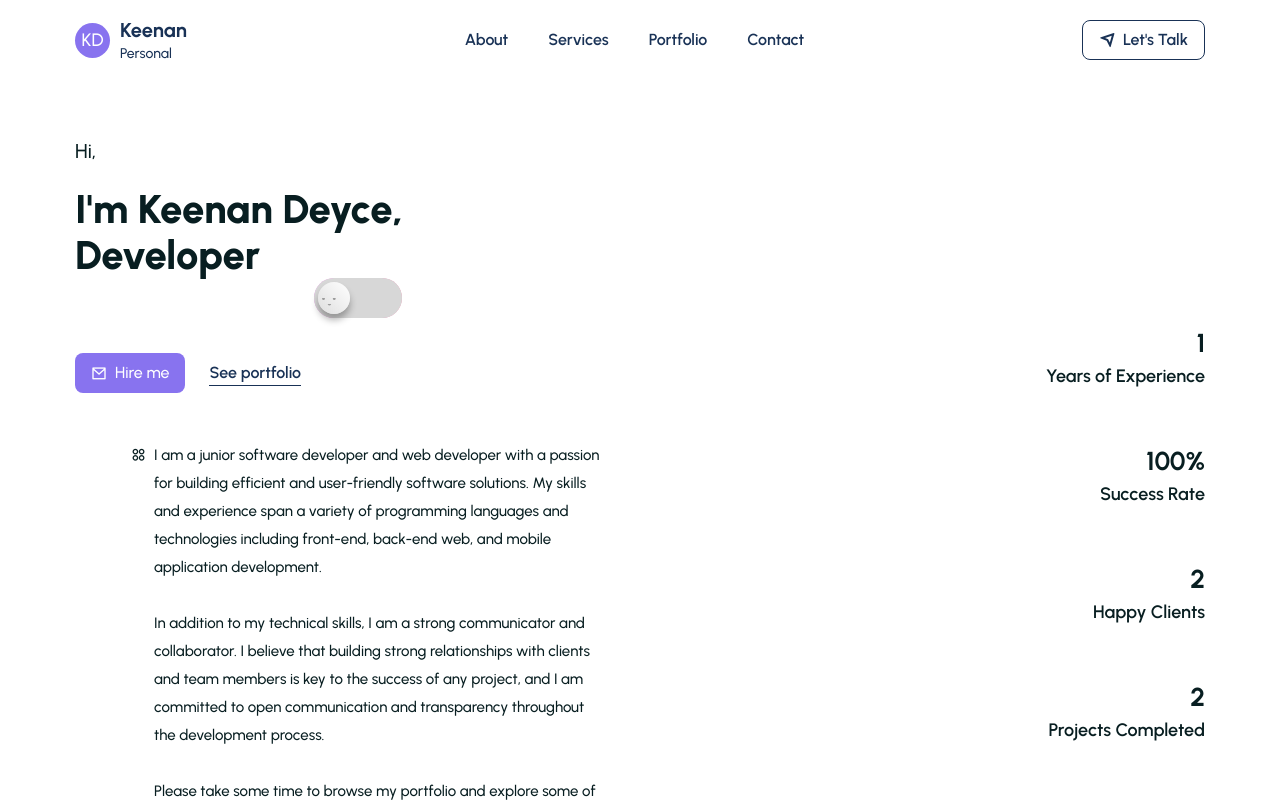
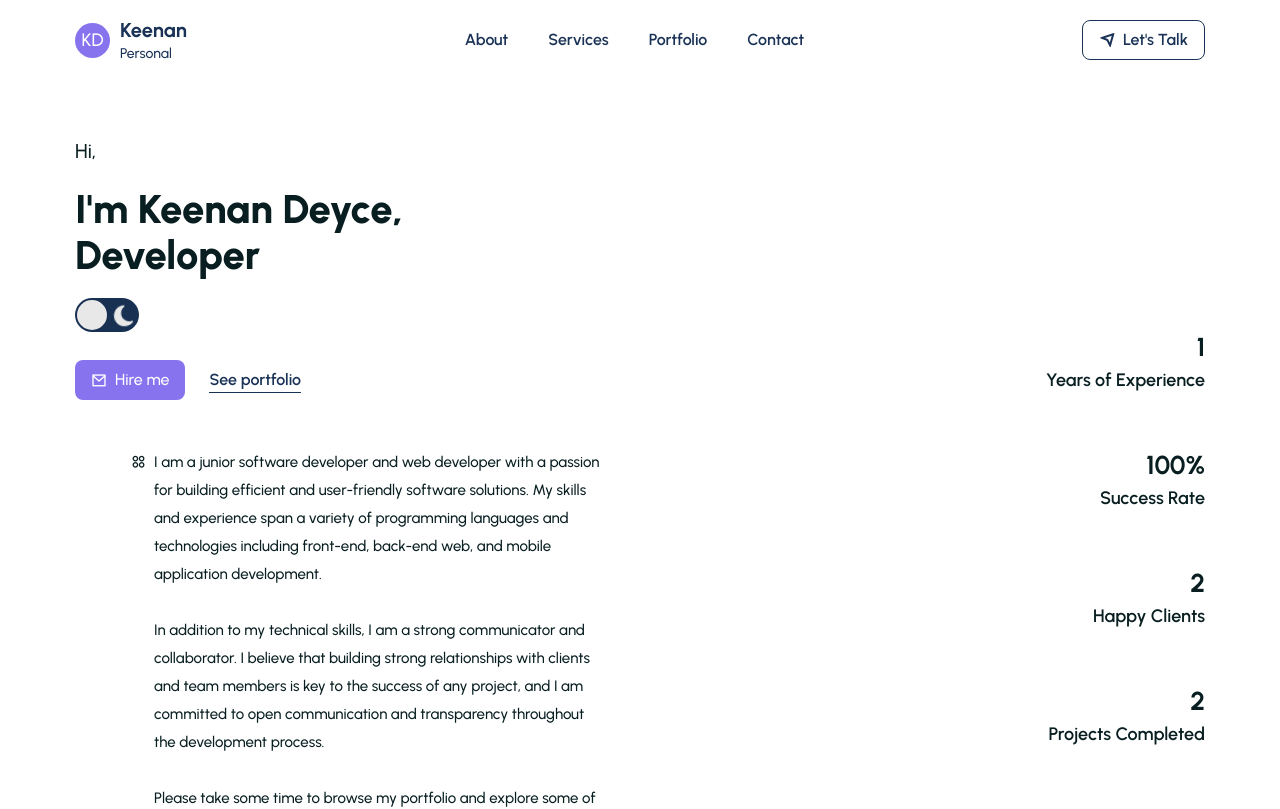
Before and after one commit to 1deyce/reactportfolio, a React (Create React App) app: page / in a window 1280 px wide. Shown: the top 809 px of the page. Built offline with nearby package versions, Linux system fonts and the light colour scheme.

Commit message:
Finished dark mode functionality

```diff
--- a/src/components/UI/Hero.jsx
+++ b/src/components/UI/Hero.jsx
@@ -50,14 +50,21 @@
                             I'm Keenan Deyce, <br />Developer
                         </h1>
 
-                        <div className='basis-1/3 mt-10 sm:mt-0 justify-center text-center'>
-                            <div class="checkbox-wrapper-5">
-                                <div class="check">
-                                    <input checked="" id="check-5" type="checkbox" onClick={handleThemeSwitch} />
-                                    <label for="check-5" />
-                                </div>
-                            </div>
-                        </div>
+                        <label className="switch mt-5">
+                            <span class="sun">
+                                <svg xmlns="http://www.w3.org/2000/svg" viewBox="0 0 24 24">
+                                <circle r="5" cy="12" cx="12"></circle>
+                                <path d="m21 13h-1a1 1 0 0 1 0-2h1a1 1 0 0 1 0 2zm-17 0h-1a1 1 0 0 1 0-2h1a1 1 0 0 1 0 2zm13.66-5.66a1 1 0 0 1 -.66-.29 1 1 0 0 1 0-1.41l.71-.71a1 1 0 1 1 1.41 1.41l-.71.71a1 1 0 0 1 -.75.29zm-12.02 12.02a1 1 0 0 1 -.71-.29 1 1 0 0 1 0-1.41l.71-.66a1 1 0 0 1 1.41 1.41l-.71.71a1 1 0 0 1 -.7.24zm6.36-14.36a1 1 0 0 1 -1-1v-1a1 1 0 0 1 2 0v1a1 1 0 0 1 -1 1zm0 17a1 1 0 0 1 -1-1v-1a1 1 0 0 1 2 0v1a1 1 0 0 1 -1 1zm-5.66-14.66a1 1 0 0 1 -.7-.29l-.71-.71a1 1 0 0 1 1.41-1.41l.71.71a1 1 0 0 1 0 1.41 1 1 0 0 1 -.71.29zm12.02 12.02a1 1 0 0 1 -.7-.29l-.66-.71a1 1 0 0 1 1.36-1.36l.71.71a1 1 0 0 1 0 1.41 1 1 0 0 1 -.71.24z"></path>
+                                </svg>
+                            </span>
+                            <span class="moon">
+                                <svg xmlns="http://www.w3.org/2000/svg" viewBox="0 0 384 512">
+                                <path d="m223.5 32c-123.5 0-223.5 100.3-223.5 224s100 224 223.5 224c60.6 0 115.5-24.2 155.8-63.4 5-4.9 6.3-12.5 3.1-18.7s-10.1-9.7-17-8.5c-9.8 1.7-19.8 2.6-30.1 2.6-96.9 0-175.5-78.8-175.5-176 0-65.8 36-123.1 89.3-153.3 6.1-3.5 9.2-10.5 7.7-17.3s-7.3-11.9-14.3-12.5c-6.3-.5-12.6-.8-19-.8z"></path>
+                                </svg>
+                            </span>
+                            <input type="checkbox" class="input" onChange={handleThemeSwitch} />
+                            <span class="slider"></span>
+                        </label>
 
                         <div
                             data-aos='fade-up'
--- a/src/components/toggle.css
+++ b/src/components/toggle.css
@@ -1,94 +1,214 @@
-.checkbox-wrapper-5 .check {
-    --size: 40px;
+/* .switch {
+    font-size: 17px;
     position: relative;
-    background: linear-gradient(90deg, #f19af3, #f099b5);
-    line-height: 0;
-    perspective: 400px;
-    font-size: var(--size);
+    display: inline-block;
+    width: 64px;
+    height: 34px;
   }
 
-.checkbox-wrapper-5 .check input[type="checkbox"],
-.checkbox-wrapper-5 .check label,
-.checkbox-wrapper-5 .check label::before,
-.checkbox-wrapper-5 .check label::after,
-.checkbox-wrapper-5 .check {
-    appearance: none;
-    display: inline-block;
-    border-radius: var(--size);
-    border: 0;
-    transition: .35s ease-in-out;
-    box-sizing: border-box;
-    cursor: pointer;
+  .switch input {
+    opacity: 0;
+    width: 0;
+    height: 0;
   }
 
-.checkbox-wrapper-5 .check label {
-    width: calc(2.2 * var(--size));
-    height: var(--size);
-    background: #d7d7d7;
-    overflow: hidden;
+  .slider {
+    position: absolute;
+    cursor: pointer;
+    top: 0;
+    left: 0;
+    right: 0;
+    bottom: 0;
+    background-color: #73C0FC;
+    transition: .4s;
+    border-radius: 30px;
   }
 
-.checkbox-wrapper-5 .check input[type="checkbox"] {
+  .slider:before {
     position: absolute;
-    z-index: 1;
-    width: calc(.8 * var(--size));
-    height: calc(.8 * var(--size));
-    top: calc(.1 * var(--size));
-    left: calc(.1 * var(--size));
-    background: linear-gradient(45deg, #dedede, #ffffff);
-    box-shadow: 0 6px 7px rgba(0,0,0,0.3);
-    outline: none;
-    margin: 0;
+    content: "";
+    height: 30px;
+    width: 30px;
+    border-radius: 20px;
+    left: 2px;
+    bottom: 2px;
+    z-index: 2;
+    background-color: #e8e8e8;
+    transition: .4s;
   }
 
-.checkbox-wrapper-5 .check input[type="checkbox"]:checked {
-    left: calc(1.3 * var(--size));
+  .sun svg {
+    position: absolute;
+    top: 6px;
+    left: 36px;
+    z-index: 1;
+    width: 24px;
+    height: 24px;
   }
 
-.checkbox-wrapper-5 .check input[type="checkbox"]:checked + label {
-    background: transparent;
+  .moon svg {
+    fill: #73C0FC;
+    position: absolute;
+    top: 5px;
+    left: 5px;
+    z-index: 1;
+    width: 24px;
+    height: 24px;
   }
 
-.checkbox-wrapper-5 .check label::before,
-.checkbox-wrapper-5 .check label::after {
-    content: "· ·";
-    position: absolute;
-    overflow: hidden;
-    left: calc(.15 * var(--size));
-    top: calc(.5 * var(--size));
-    height: var(--size);
-    letter-spacing: calc(-0.04 * var(--size));
-    color: #9b9b9b;
-    font-family: "Times New Roman", serif;
-    z-index: 2;
-    font-size: calc(.6 * var(--size));
-    border-radius: 0;
-    transform-origin: 0 0 calc(-0.5 * var(--size));
-    backface-visibility: hidden;
+  /* .switch:hover  .sun svg {
+    animation: rotate 15s linear infinite;
   }
 
-.checkbox-wrapper-5 .check label::after {
-    content: "●";
-    top: calc(.65 * var(--size));
-    left: calc(.2 * var(--size));
-    height: calc(.1 * var(--size));
-    width: calc(.35 * var(--size));
-    font-size: calc(.2 * var(--size));
-    transform-origin: 0 0 calc(-0.4 * var(--size));
+  @keyframes rotate {
+
+    0% {
+      transform: rotate(0);
     }
 
-.checkbox-wrapper-5 .check input[type="checkbox"]:checked + label::before,
-.checkbox-wrapper-5 .check input[type="checkbox"]:checked + label::after {
-    left: calc(1.55 * var(--size));
-    top: calc(.4 * var(--size));
-    line-height: calc(.1 * var(--size));
-    transform: rotateY(360deg);
+    100% {
+      transform: rotate(360deg);
+    }
   }
 
-.checkbox-wrapper-5 .check input[type="checkbox"]:checked + label::after {
-    height: calc(.16 * var(--size));
-    top: calc(.55 * var(--size));
-    left: calc(1.6 * var(--size));
-    font-size: calc(.6 * var(--size));
-    line-height: 0;
+  /* .switch:hover  .moon svg {
+    animation: tilt 5s linear infinite;
   }
+
+  @keyframes tilt {
+
+    0% {
+      transform: rotate(0deg);
+    }
+
+    25% {
+      transform: rotate(-10deg);
+    }
+
+    75% {
+      transform: rotate(10deg);
+    }
+
+    100% {
+      transform: rotate(0deg);
+    }
+  }
+
+  .input:checked + .slider {
+    background-color: #183153;
+  }
+
+  .input:focus + .slider {
+    box-shadow: 0 0 1px #183153;
+  }
+
+  .input:checked + .slider:before {
+    transform: translateX(30px);
+  }  */
+
+  .switch {
+    font-size: 17px;
+    position: relative;
+    display: inline-block;
+    width: 64px;
+    height: 34px;
+  }
+
+  .switch input {
+    opacity: 0;
+    width: 0;
+    height: 0;
+  }
+
+  .slider {
+    position: absolute;
+    cursor: pointer;
+    top: 0;
+    left: 0;
+    right: 0;
+    bottom: 0;
+    background-color: #183153;
+    transition: .4s;
+    border-radius: 30px;
+  }
+
+  .slider:before {
+    position: absolute;
+    content: "";
+    height: 30px;
+    width: 30px;
+    border-radius: 20px;
+    left: 2px;
+    bottom: 2px;
+    z-index: 2;
+    background-color: #e8e8e8;
+    transition: .4s;
+  }
+
+  .sun svg {
+    position: absolute;
+    top: 5px;
+    left: 5px;
+    z-index: 1;
+    width: 24px;
+    height: 24px;
+    fill: #fce373;
+  }
+
+  .moon svg {
+    fill: #e8e8e8;
+    position: absolute;
+    top: 6px;
+    left: 36px;
+    z-index: 1;
+    width: 24px;
+    height: 24px;
+  }
+
+  /* .switch:hover */ .sun svg {
+    animation: rotate 15s linear infinite;
+  }
+
+  @keyframes rotate {
+    0% {
+      transform: rotate(0);
+    }
+
+    100% {
+      transform: rotate(360deg);
+    }
+  }
+
+  /* .switch:hover */ .moon svg {
+    animation: tilt 5s linear infinite;
+  }
+
+  @keyframes tilt {
+    0% {
+      transform: rotate(0deg);
+    }
+
+    25% {
+      transform: rotate(-10deg);
+    }
+
+    75% {
+      transform: rotate(10deg);
+    }
+
+    100% {
+      transform: rotate(0deg);
+    }
+  }
+
+  .input:checked + .slider {
+    background-color: #73C0FC;
+  }
+
+  .input:focus + .slider {
+    box-shadow: 0 0 1px #73C0FC;
+  }
+
+  .input:checked + .slider:before {
+    transform: translateX(30px);
+  }
```
Lines whose indentation alone changed are shown as unchanged.
